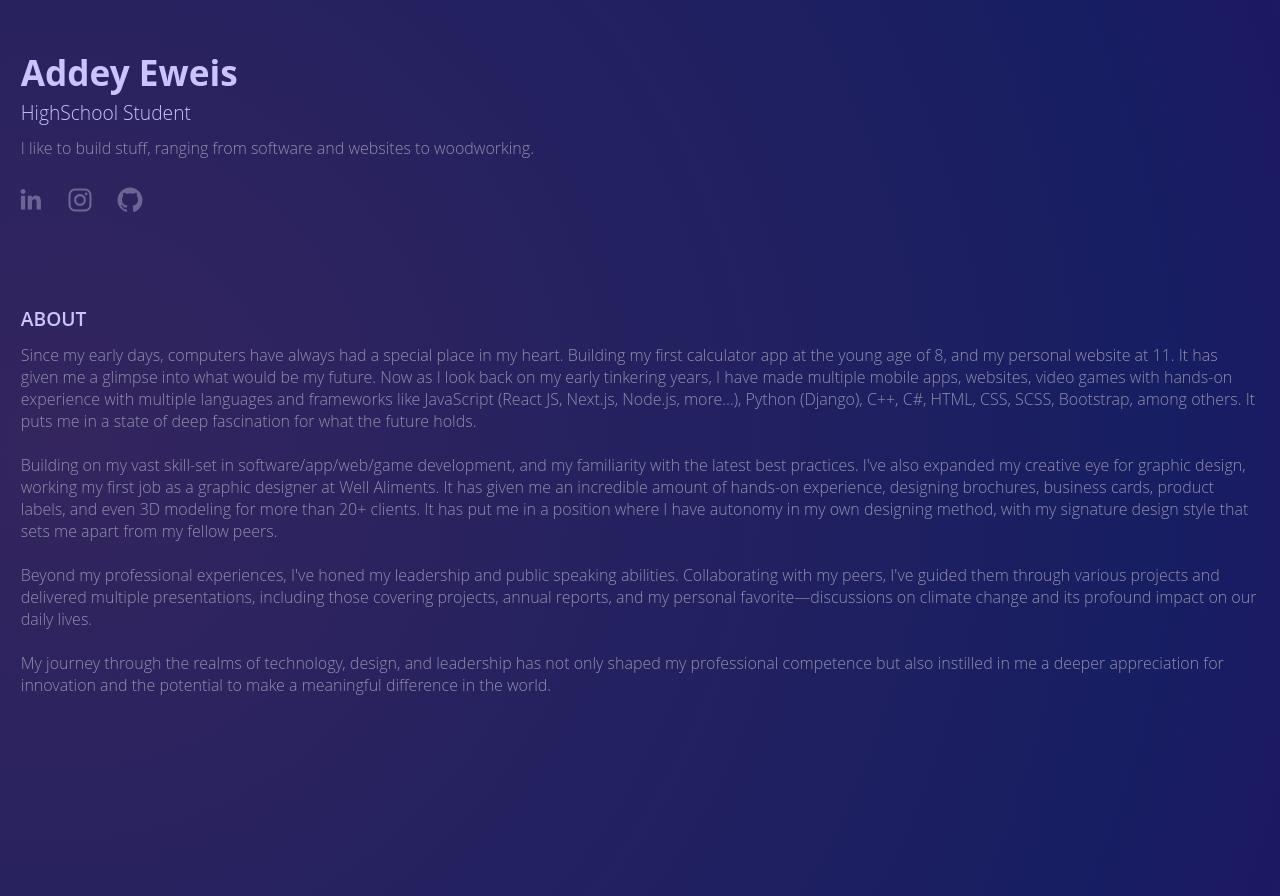
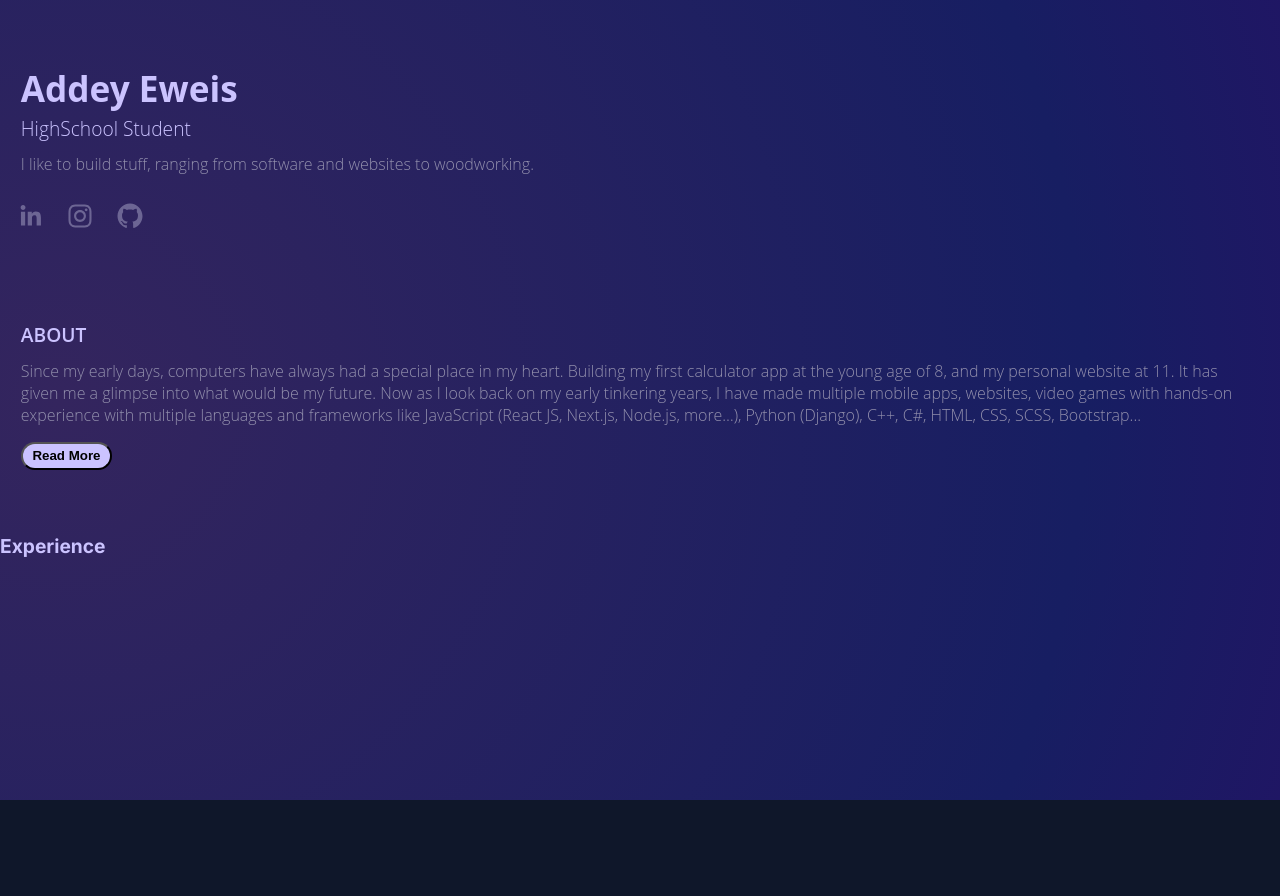
Before and after one commit to addey-eweis/addey_eweis_portfolio_website, a Next.js app: page / in a window 1280 px wide. After the commit the page ends 800 px from the top, so only its background shows below. Built offline with nearby package versions, Linux system fonts and the light colour scheme.

Commit message:
Added New Section

```diff
--- a/components/Header/MyInfoLanding.module.scss
+++ b/components/Header/MyInfoLanding.module.scss
@@ -1,8 +1,7 @@
 .fixedInfo{
-  min-height: 100vh;
   display: flex;
   flex-direction: column;
-  margin: 3rem 0.8rem;
+  margin: 4rem 0.8rem;
   font-family: "Open Sans", sans-serif;
 
   .infoWritten{
@@ -33,6 +32,7 @@
     }
   }
   .bioContainer{
+      height: max-content;
       margin-top: 4rem;
       padding: 0 .5rem;
     .bioTitle{
@@ -40,7 +40,13 @@
       //
     }
     .bio{
-      //
+    }
+    .readMoreButton{
+      background-color: #cbc3ff;
+      margin-top: 1rem;
+      padding: .3rem .6rem;
+      border-radius: 2rem;
+      font-weight: bold;
     }
   }
 }
--- a/components/Header/MyInfoLanding.tsx
+++ b/components/Header/MyInfoLanding.tsx
@@ -3,6 +3,26 @@ import React from "react";
 import { SocialIcon } from "react-social-icons";
 
 export default function MyInfoLanding(){
+    const ReadMore = () => (
+        <span>, among others. It puts me in a state of deep fascination for what the future holds.
+                        <br/>
+                        <br/>
+                        Building on my vast skill-set in software/app/web/game development, and my familiarity with the latest best practices. I&apos;ve also expanded my creative eye for graphic design, working my first job as a graphic designer at Well Aliments. It has given me an incredible amount of hands-on experience, designing brochures, business cards, product labels, and even 3D modeling for more than 20+ clients. It has put me in a position where I have autonomy in my own designing method, with my signature design stylethat sets me apart from my fellow peers.
+                        <br/>
+                        <br/>
+                        Beyond my professional experiences, I&apos;ve honed my leadership and public speaking abilities. Collaborating with my peers, I&apos;ve guided them through various projects and delivered multiple presentations, including those covering projects, annual reports, and my personal favorite—discussions on climate change and its profound impact on our daily lives.
+                        <br/>
+                        <br/>
+                        My journey through the realms of technology, design, and leadership has not only shaped my professional competence but also instilled in me a deeper appreciation for innovation and the potential to make a meaningful difference in the world.</span>
+    )
+
+    const [showMore, setShowMore] = React.useState(false);
+    const onClick = () => {
+        setShowMore(current => !current)
+    };
+
+
+
     return(
         <>
             <section className={styles.fixedInfo}>
@@ -19,16 +39,9 @@ export default function MyInfoLanding(){
                 <div className={styles.bioContainer}>
                     <h1 className={styles.bioTitle}>ABOUT</h1>
                     <p className={styles.bio}>
-                        Since my early days, computers have always had a special place in my heart. Building my first calculator app at the young age of 8, and my personal website at 11. It has given me a glimpse into what would be my future. Now as I look back on my early tinkering years, I have made multiple mobile apps, websites, video games with hands-on experience with multiple languages and frameworks like JavaScript (React JS, Next.js, Node.js, more…), Python (Django), C++, C#, HTML, CSS, SCSS, Bootstrap, among others. It puts me in a state of deep fascination for what the future holds.
-                        <br/>
-                        <br/>
-                        Building on my vast skill-set in software/app/web/game development, and my familiarity with the latest best practices. I&apos;ve also expanded my creative eye for graphic design, working my first job as a graphic designer at Well Aliments. It has given me an incredible amount of hands-on experience, designing brochures, business cards, product labels, and even 3D modeling for more than 20+ clients. It has put me in a position where I have autonomy in my own designing method, with my signature design style that sets me apart from my fellow peers.
-                        <br/>
-                        <br/>
-                        Beyond my professional experiences, I&apos;ve honed my leadership and public speaking abilities. Collaborating with my peers, I&apos;ve guided them through various projects and delivered multiple presentations, including those covering projects, annual reports, and my personal favorite—discussions on climate change and its profound impact on our daily lives.
-                        <br/>
-                        <br/>
-                        My journey through the realms of technology, design, and leadership has not only shaped my professional competence but also instilled in me a deeper appreciation for innovation and the potential to make a meaningful difference in the world.                    </p>
+                        Since my early days, computers have always had a special place in my heart. Building my first calculator app at the young age of 8, and my personal website at 11. It has given me a glimpse into what would be my future. Now as I look back on my early tinkering years, I have made multiple mobile apps, websites, video games with hands-on experience with multiple languages and frameworks like JavaScript (React JS, Next.js, Node.js, more…), Python (Django), C++, C#, HTML, CSS, SCSS, Bootstrap
+                        { showMore ? <ReadMore/>:<span>...</span>}</p>
+                    <button onClick={onClick} className={styles.readMoreButton}>{ showMore ? "Read Less" : "Read More"}</button>
                 </div>
             </section>
         </>
--- /dev/null
+++ b/components/Header/NonFixedInfo.tsx
@@ -0,0 +1,12 @@
+import styles from "@/components/Header/NonFixedInfo.module.scss";
+import React from "react";
+
+export default function NonFixedInfo(){
+    return(
+        <>
+            <section>
+                <h1>Experience</h1>
+            </section>
+        </>
+    )
+}
--- a/components/Homepage/HomePage.module.scss
+++ b/components/Homepage/HomePage.module.scss
@@ -1,4 +1,6 @@
 .main{
   display: flex;
+  flex-direction: column;
+  min-height: 100vh;
   //justify-content: center;
 }
--- a/components/Homepage/HomePage.tsx
+++ b/components/Homepage/HomePage.tsx
@@ -1,12 +1,14 @@
 import styles from "./HomePage.module.scss"
 import React from 'react';
 import MyInfoLanding from "@/components/Header/MyInfoLanding";
+import NonFixedInfo from "@/components/Header/NonFixedInfo";
 
 export default function HomePage(){
     return(
         <>
             <section className={styles.main}>
                 <MyInfoLanding/>
+                <NonFixedInfo/>
             </section>
         </>
     )
```
Also changed, not shown: components/Header/NonFixedInfo.module.scss (added).
